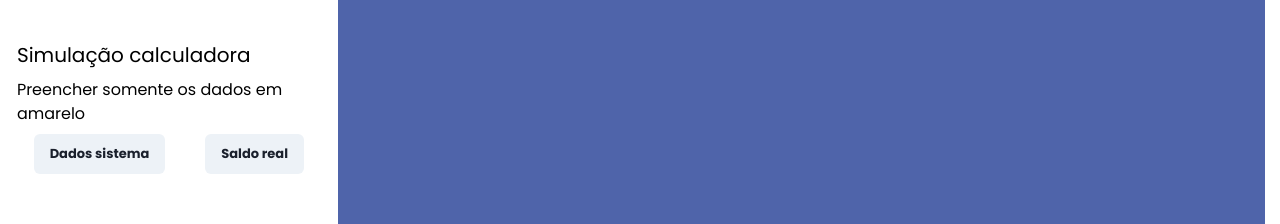
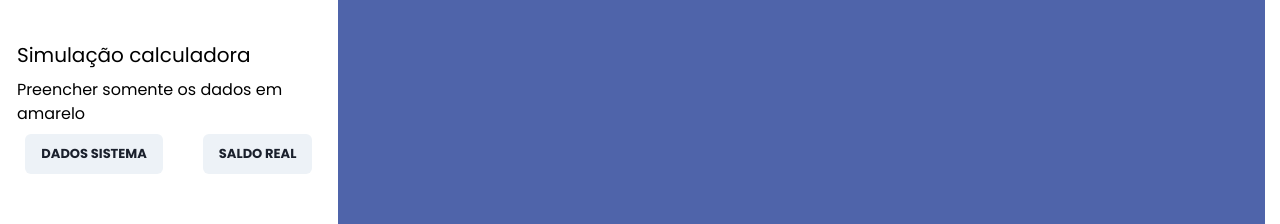
Before and after one commit to qualiconsig/calculadora, a Next.js app: page /calculator in a window 1280 px wide. Shown: the top 224 px of the page. Built offline with nearby package versions, Linux system fonts and the light colour scheme.

Commit message:
mudanca texto botao

```diff
--- a/src/components/calculadora/LeftSide.tsx
+++ b/src/components/calculadora/LeftSide.tsx
@@ -54,8 +54,8 @@ export const LeftSide = ({calculated, formreceived, tax, taxaCalc}:any) => {
       <Text mt={2} mb={2}>Preencher somente os dados em amarelo</Text>
       <Box w={"100%"} >
         <Flex gap={'40px'}mt={2} justify={'center'} w={['80%', '80%','80%','80%', '100%']}>
-          <Button fontSize={'13px'} onClick={handleSelectDataSis}>Dados sistema</Button>
-          <Button fontSize={'13px'} onClick={handleSelectBank}>Saldo real </Button>
+          <Button fontSize={'13px'} onClick={handleSelectDataSis}>DADOS SISTEMA</Button>
+          <Button fontSize={'13px'} onClick={handleSelectBank}>SALDO REAL</Button>
         </Flex>
         {dataSystem === true &&
         <CalculatorForm calculated={handleCalc} formreceived={handleFormData} taxx={tax}/>
```
